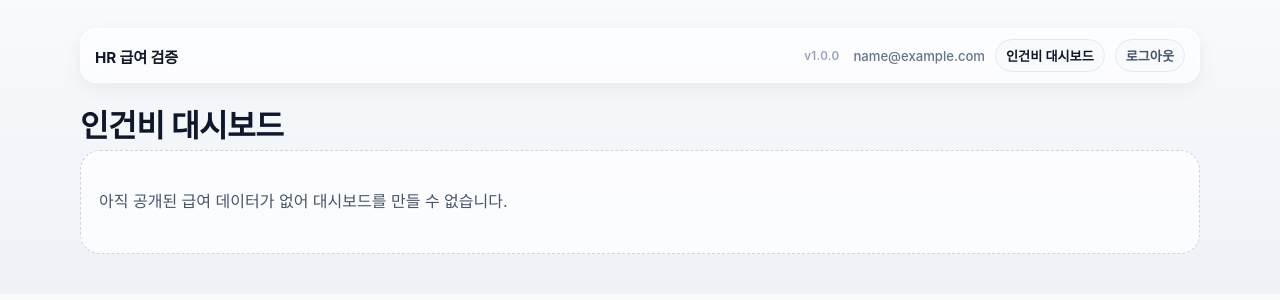
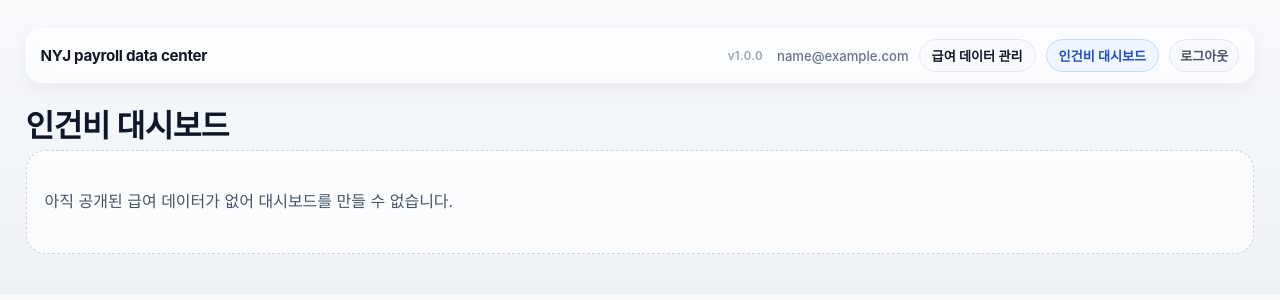
Before and after one commit to Chanceinthebuilding/ops-payroll, a Flask app: page /dashboard in a window 1280 px wide. Shown: the top 300 px of the page. Run offline with Flask 3, Linux system fonts and the light colour scheme; the visitor is signed in with stand-in values (Sample User, id 1); parts of the project's set-up code (start-up, migrations or seed data) failed here and were passed over; some web fonts are replaced.

Commit message:
Restructure nav: payroll route, admin upload FAB, NYJ branding, wider layout

```diff
--- a/app.py
+++ b/app.py
@@ -562,9 +562,9 @@ def _make_payroll_result_response(
     import pandas as pd
 
     if back_href is None:
-        back_href = url_for("index")
+        back_href = url_for("index") if read_only else url_for("admin_data")
     if back_label is None:
-        back_label = "← 홈" if read_only else "← 급여 데이터 관리"
+        back_label = "← 홈" if read_only else "← 관리자 데이터"
 
     def _err_template():
         return render_template("public_home.html") if read_only else render_template("upload.html")
@@ -841,15 +841,24 @@ def inject_nav():
 def index():
     if not _published_exists():
         return render_template("public_home.html")
+    return redirect(url_for("payroll"))
+
+
+@app.route("/payroll", methods=["GET"])
+def payroll():
+    """공개 payroll_result 테이블(모든 로그인 사용자)."""
+    if not _published_exists():
+        return redirect(url_for("index"))
     with tempfile.TemporaryDirectory() as tmp:
         tmp_dir = Path(tmp)
         if not _download_published_to_dir(tmp_dir):
-            return render_template("public_home.html")
+            return redirect(url_for("index"))
         return _make_payroll_result_response(tmp_dir, read_only=True)
 
 
+@app.route("/admin/data", methods=["GET", "POST"])
 @app.route("/admin", methods=["GET", "POST"])
-def admin():
+def admin_data():
     if not is_current_user_admin():
         flash("관리자만 접근할 수 있습니다.", "error")
         return redirect(url_for("index"))
@@ -931,7 +940,7 @@ def admin():
                 )
             session["last_run_id"] = PUBLISHED_ID
             flash("공개 급여 데이터가 갱신되었습니다.", "success")
-            return redirect(url_for("index"))
+            return redirect(url_for("payroll"))
     except Exception as e:
         flash(f"처리 중 오류: {e}", "error")
         return render_template("upload.html")
--- /dev/null
+++ b/templates/_fab_admin.html
@@ -0,0 +1,31 @@
+{% if is_admin_user and request.endpoint != 'admin_data' %}
+<a href="{{ url_for('admin_data') }}" title="관리자 데이터 — 엑셀 업로드" class="admin-data-fab" aria-label="관리자 데이터 업로드">
+  <svg width="22" height="22" viewBox="0 0 24 24" fill="none" xmlns="http://www.w3.org/2000/svg" aria-hidden="true">
+    <path d="M12 5v14M5 12h14" stroke="currentColor" stroke-width="2.2" stroke-linecap="round"/>
+  </svg>
+</a>
+<style>
+  .admin-data-fab {
+    position: fixed;
+    right: 22px;
+    bottom: 22px;
+    z-index: 40;
+    width: 52px;
+    height: 52px;
+    border-radius: 50%;
+    display: flex;
+    align-items: center;
+    justify-content: center;
+    background: linear-gradient(145deg, #1d4ed8 0%, #1e40af 100%);
+    color: #fff;
+    box-shadow: 0 10px 28px rgba(29, 78, 216, 0.38);
+    border: 1px solid rgba(255,255,255,0.25);
+    text-decoration: none;
+    transition: transform 0.18s ease, box-shadow 0.18s ease;
+  }
+  .admin-data-fab:hover {
+    transform: translateY(-2px);
+    box-shadow: 0 14px 32px rgba(29, 78, 216, 0.45);
+  }
+</style>
+{% endif %}
--- a/templates/_nav.html
+++ b/templates/_nav.html
@@ -1,15 +1,43 @@
+{# NYJ payroll data center — 급여 테이블: payroll / 대시보드: dashboard / 관리자 업로드: FAB + admin_data #}
+{% set ep = request.endpoint %}
+<style>
+  .nav-pill {
+    color: #0f172a;
+    text-decoration: none;
+    padding: 6px 12px;
+    border-radius: 999px;
+    background: #f8fafc;
+    border: 1px solid #e2e8f0;
+    font-weight: 600;
+    font-size: 0.82rem;
+    white-space: nowrap;
+  }
+  .nav-pill:hover { background: #f1f5f9; border-color: #cbd5e1; }
+  .nav-pill.is-active {
+    background: #eff6ff;
+    border-color: #bfdbfe;
+    color: #1d4ed8;
+    font-weight: 700;
+  }
+</style>
 <header style="display:flex; flex-wrap:wrap; justify-content:space-between; align-items:center; gap:12px; margin-bottom:18px; padding:10px 14px; border:1px solid rgba(255,255,255,0.72); border-radius:16px; background:rgba(255,255,255,0.62); backdrop-filter: blur(12px); box-shadow:0 6px 18px rgba(15,23,42,0.06);">
-  <a href="{{ url_for('index') }}" style="text-decoration:none;color:#111827;font-weight:700;font-size:0.95rem; letter-spacing:-0.01em;">HR 급여 검증</a>
+  <span style="color:#111827;font-weight:700;font-size:0.95rem; letter-spacing:-0.02em;">NYJ payroll data center</span>
   <div style="display:flex; flex-wrap:wrap; align-items:center; gap:10px 14px; margin-left:auto;">
     <span title="배포 버전" style="font-size:0.72rem; color:#94a3b8; font-weight:600; letter-spacing:0.03em; white-space:nowrap;">{{ app_version }}</span>
     {% if auth_enabled %}
     <nav style="display:flex; flex-wrap:wrap; gap:8px 10px; align-items:center; font-size:0.82rem;">
       <span style="color:#64748b; font-weight:500;">{{ current_user_email }}</span>
+      <a href="{{ url_for('payroll') }}" class="nav-pill {% if ep == 'payroll' %}is-active{% endif %}">급여 데이터 관리</a>
+      <a href="{{ url_for('dashboard') }}" class="nav-pill {% if ep == 'dashboard' %}is-active{% endif %}">인건비 대시보드</a>
+      <a href="{{ url_for('logout') }}" style="color:#475569;text-decoration:none; padding:6px 10px; border-radius:999px; background:#f8fafc; border:1px solid #e2e8f0; font-weight:600;">로그아웃</a>
+    </nav>
+    {% else %}
+    <nav style="display:flex; flex-wrap:wrap; gap:8px 10px; align-items:center; font-size:0.82rem;">
+      <a href="{{ url_for('payroll') }}" class="nav-pill {% if ep == 'payroll' %}is-active{% endif %}">급여 데이터 관리</a>
+      <a href="{{ url_for('dashboard') }}" class="nav-pill {% if ep == 'dashboard' %}is-active{% endif %}">인건비 대시보드</a>
       {% if is_admin_user %}
-      <a href="{{ url_for('admin') }}" style="color:#1d4ed8;text-decoration:none; padding:6px 10px; border-radius:999px; background:#eff6ff; border:1px solid #dbeafe; font-weight:700;">급여 데이터 관리</a>
+      <a href="{{ url_for('admin_data') }}" class="nav-pill {% if ep == 'admin_data' %}is-active{% endif %}">관리자 데이터</a>
       {% endif %}
-      <a href="{{ url_for('dashboard') }}" style="color:#0f172a;text-decoration:none; padding:6px 10px; border-radius:999px; background:#f8fafc; border:1px solid #e2e8f0; font-weight:600;">인건비 대시보드</a>
-      <a href="{{ url_for('logout') }}" style="color:#475569;text-decoration:none; padding:6px 10px; border-radius:999px; background:#f8fafc; border:1px solid #e2e8f0; font-weight:600;">로그아웃</a>
     </nav>
     {% endif %}
   </div>
--- a/templates/dashboard.html
+++ b/templates/dashboard.html
@@ -4,7 +4,7 @@
   <meta charset="UTF-8">
   <meta name="viewport" content="width=device-width, initial-scale=1.0">
   <link rel="icon" href="{{ url_for('static', filename='favicon.svg') }}" type="image/svg+xml">
-  <title>인건비 대시보드</title>
+  <title>인건비 대시보드 — NYJ payroll data center</title>
   <style>
     @import url('https://cdn.jsdelivr.net/npm/pretendard/dist/web/static/pretendard.css');
     * { box-sizing: border-box; }
@@ -15,7 +15,7 @@
       color: #0f172a;
       background: linear-gradient(180deg, #f8fafc 0%, #eef2f7 100%);
     }
-    .page { max-width: 1120px; margin: 0 auto; }
+    .page { max-width: min(1320px, 96vw); margin: 0 auto; }
     h1 { margin: 2px 0 4px; font-size: 1.95rem; font-weight: 700; letter-spacing: -0.02em; }
     .sub { margin: 0 0 20px; color: #64748b; font-size: 0.92rem; }
     .grid-kpi {
@@ -187,17 +187,18 @@
     <section class="layout" style="margin-top: 14px;">
       <article class="muted-card" style="grid-column: 1 / -1;">
         <p>이 대시보드는 공개된 `published` 결과를 기준으로 자동 집계됩니다.</p>
-        <p>새 데이터를 반영하려면 관리자가 <a class="link" href="{{ url_for('admin') }}">급여 데이터 관리</a>에서 엑셀을 업로드하세요.</p>
+        <p>새 데이터를 반영하려면 관리자가 <a class="link" href="{{ url_for('admin_data') }}">관리자 데이터</a> 페이지에서 엑셀을 업로드하세요.</p>
       </article>
     </section>
     {% else %}
     <section class="muted-card">
       <p>아직 공개된 급여 데이터가 없어 대시보드를 만들 수 없습니다.</p>
       {% if is_admin_user %}
-      <p>관리자는 <a class="link" href="{{ url_for('admin') }}">급여 데이터 관리</a>에서 데이터를 먼저 업로드해 주세요.</p>
+      <p>관리자는 <a class="link" href="{{ url_for('admin_data') }}">관리자 데이터</a>에서 먼저 업로드해 주세요.</p>
       {% endif %}
     </section>
     {% endif %}
   </div>
+  {% include '_fab_admin.html' %}
 </body>
 </html>
--- a/templates/login.html
+++ b/templates/login.html
@@ -4,7 +4,7 @@
   <meta charset="UTF-8">
   <meta name="viewport" content="width=device-width, initial-scale=1.0">
   <link rel="icon" href="{{ url_for('static', filename='favicon.svg') }}" type="image/svg+xml">
-  <title>로그인 – HR 급여 검증</title>
+  <title>로그인 — NYJ payroll data center</title>
   <style>
     * { box-sizing: border-box; }
     body { font-family: 'Malgun Gothic', sans-serif; max-width: 420px; margin: 64px auto; padding: 0 16px; }
@@ -23,7 +23,7 @@
 </head>
 <body>
   <p style="text-align:right; margin:0 0 12px; font-size:0.72rem; color:#94a3b8; font-weight:600; letter-spacing:0.03em;">{{ app_version }}</p>
-  <h1>HR 급여 검증</h1>
+  <h1>NYJ payroll data center</h1>
   <p class="sub">사내 Google 계정으로 로그인한 뒤 엑셀 업로드와 결과를 이용할 수 있습니다.</p>
   <a class="btn-google" href="{{ url_for('google.login') }}">
     <svg viewBox="0 0 24 24" aria-hidden="true"><path fill="#4285F4" d="M22.56 12.25c0-.78-.07-1.53-.2-2.25H12v4.26h5.92c-.26 1.37-1.04 2.53-2.21 3.31v2.77h3.57c2.08-1.92 3.28-4.74 3.28-8.09z"/><path fill="#34A853" d="M12 23c2.97 0 5.46-.98 7.28-2.66l-3.57-2.77c-.98.66-2.23 1.06-3.71 1.06-2.86 0-5.29-1.93-6.16-4.53H2.18v2.84C3.99 20.53 7.7 23 12 23z"/><path fill="#FBBC05" d="M5.84 14.09c-.22-.66-.35-1.36-.35-2.09s.13-1.43.35-2.09V7.07H2.18C1.43 8.55 1 10.22 1 12s.43 3.45 1.18 4.93l2.85-2.22.81-.62z"/><path fill="#EA4335" d="M12 5.38c1.62 0 3.06.56 4.21 1.64l3.15-3.15C17.45 2.09 14.97 1 12 1 7.7 1 3.99 3.47 2.18 7.07l3.66 2.84c.87-2.6 3.3-4.53 6.16-4.53z"/></svg>
```
Also changed, not shown: templates/public_home.html (+5 -4 lines), templates/result.html (+14 -3 lines), templates/upload.html (+4 -4 lines).
